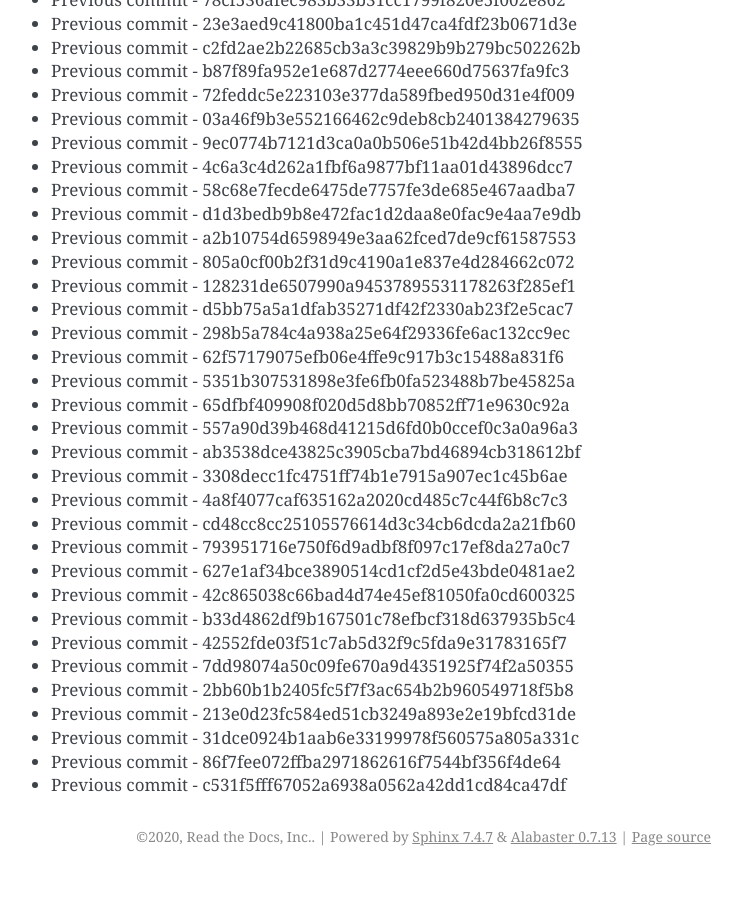
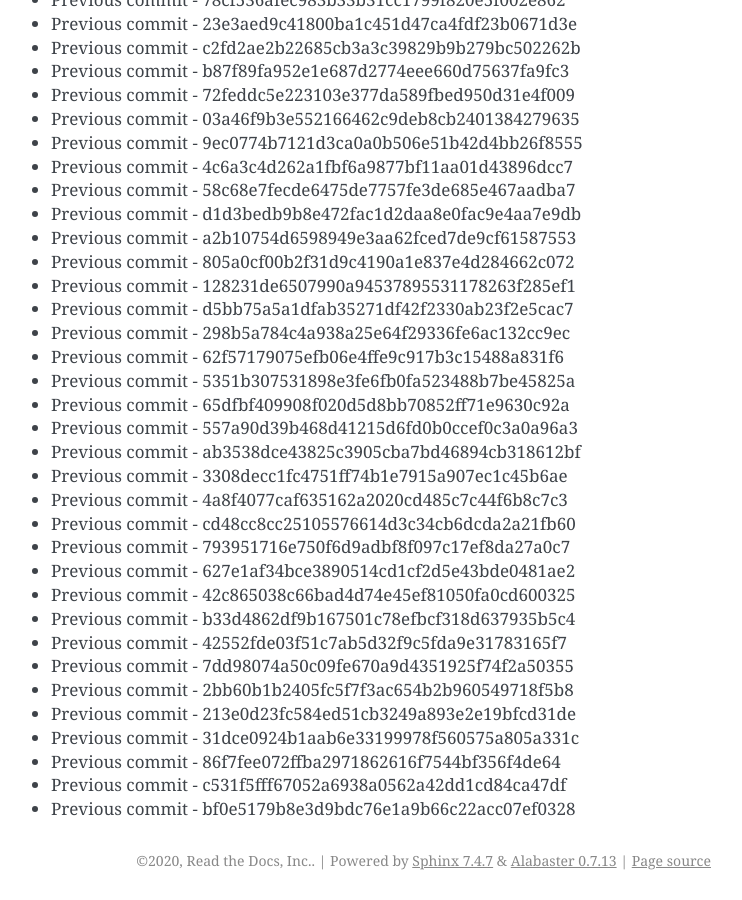
Before and after one commit to readthedocs/rtd-git-stresstest, a Sphinx documentation site: the page built from docs/updates.rst, in a window 1280 px wide and 900 px high, scrolled down 51557 px. Shown: the whole window, without its empty margins (399-1141 px from the left). Built offline with Sphinx 7.4.7, drawn with Linux system fonts in a browser that asks for light colours; before the commit the page ends 52433 px from its top, so only the background shows below that.

Commit message:
Generating commit from previous: bf0e5179b8e3d9bdc76e1a9b66c22acc07ef0328

```diff
--- a/docs/updates.rst
+++ b/docs/updates.rst
@@ -2198,3 +2198,4 @@ It can be tested for any performance characteristics.
 * Previous commit - 31dce0924b1aab6e33199978f560575a805a331c
 * Previous commit - 86f7fee072ffba2971862616f7544bf356f4de64
 * Previous commit - c531f5fff67052a6938a0562a42dd1cd84ca47df
+* Previous commit - bf0e5179b8e3d9bdc76e1a9b66c22acc07ef0328
```
